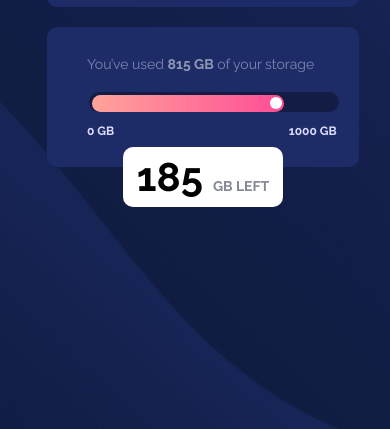
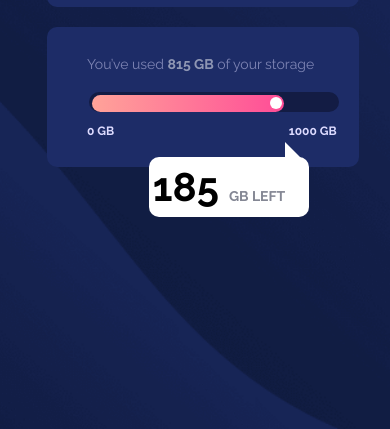
Before and after one commit to cogitosnippet/Fylo-Data-Storage-Responsive-Project, a plain HTML site: page index.html in a window 390 px wide. Shown: the part 431-860 px from the top of the page. Drawn offline with Linux system fonts and the light colour scheme.

Commit message:
Added New changes

```diff
--- a/index.html
+++ b/index.html
@@ -41,6 +41,9 @@
       <div class="right">
         <div class="message">
           <p class="num">185<span class="grey">GB Left</span></p>
+          <div>
+            <p class="used_media"></p>
+          </div>
         </div>
         <div class="para">
           <p class="stat">You’ve used <strong class="strong">815 GB</strong> of your storage</p>
--- a/style.css
+++ b/style.css
@@ -251,16 +251,29 @@ body{
     bottom: 0;
     right: 0;
     margin: auto;
-    margin-top: 120px;
+    margin-top: 130px;
+    margin-right: 50px;
   }
+
+  /* .used_media::before{
+    content: "";
+    border-top: 5px solid red;
+    border-bottom: 5px solid red;
+    border-left: 5px solid red;
+    border-right: 5px solid red;
+    /* margin-top: 100px;   */
+    /* margin-right: 10px;
+  }*/
 
   .message::after{
     content: "";
-    border-top: 0px;
-    border-right: 0px;
-    border-bottom: 0px;
-    margin-top: 0;
-    margin-right: 0;
+    border-top: 20px solid transparent;
+    border-right: 20px solid transparent;
+    border-bottom: 20px solid white;
+
+    margin-top: 0px;
+    margin-right: 0px;
+    margin-bottom: 90px;
   }
 
 }
```
